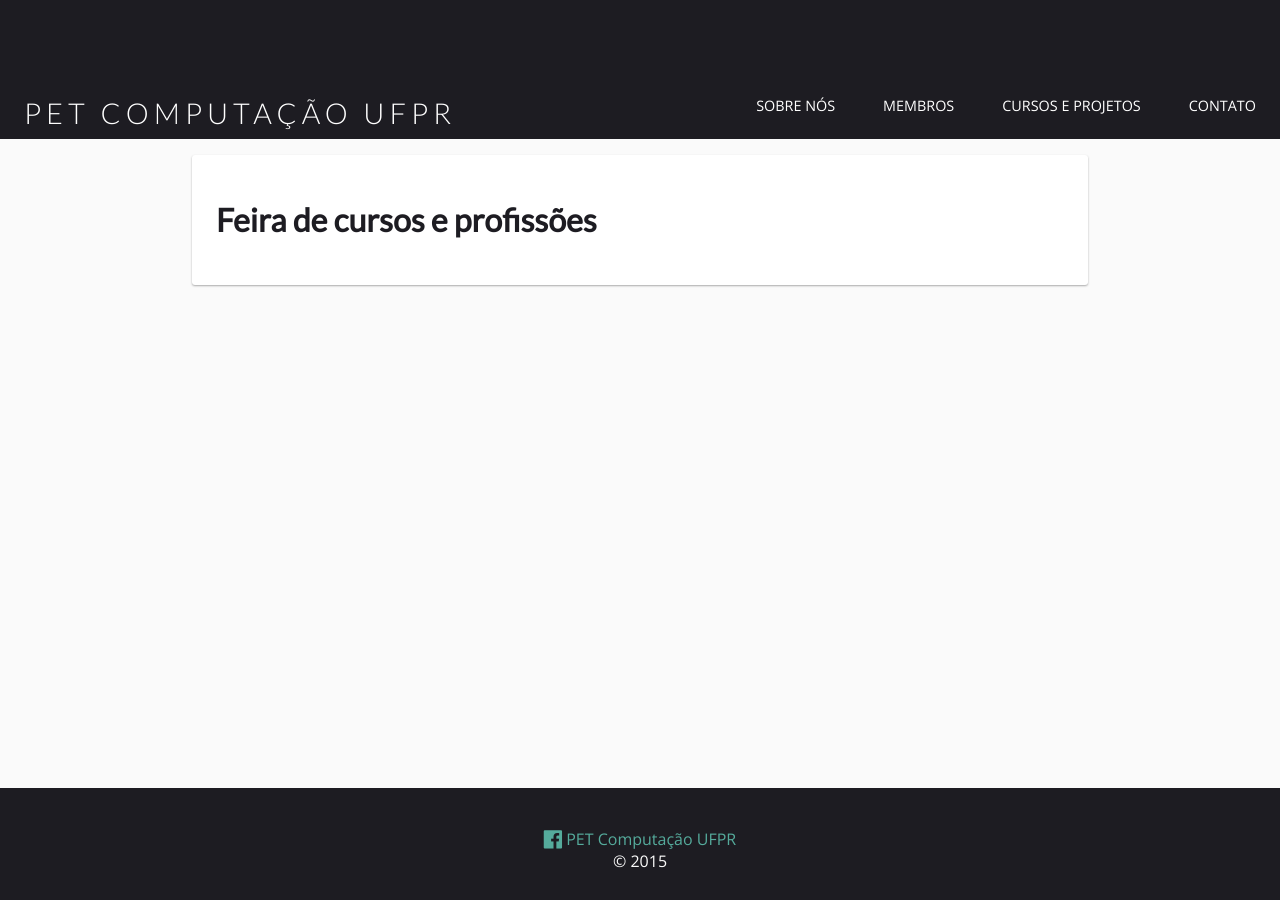
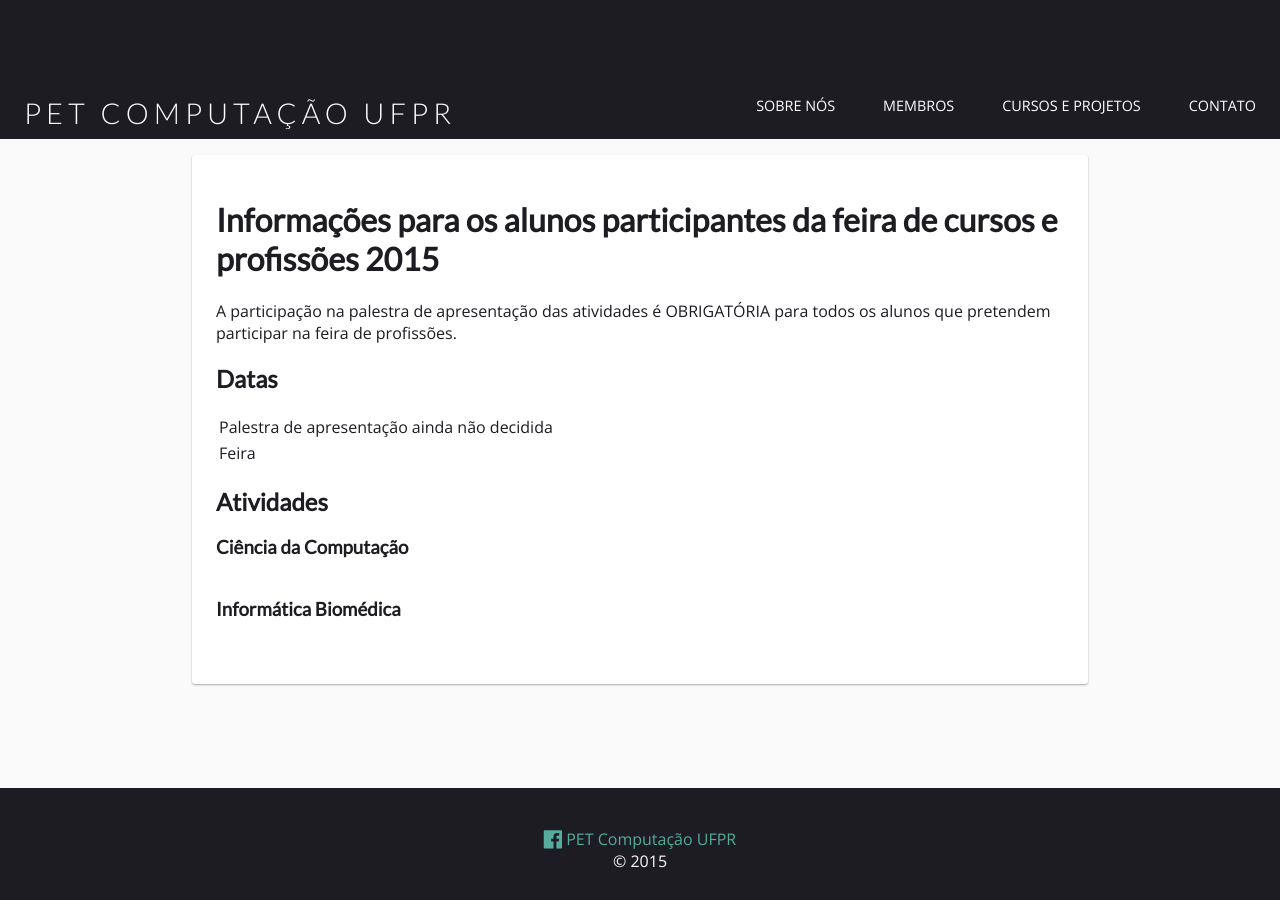
Before and after one commit to abovs/petcomputacaoufpr.github.io, a Jekyll site: the page built from feira.html, in a window 1280 px wide. Built offline with Jekyll 4.4.1, drawn with Linux system fonts in a browser that asks for light colours; nearby versions of some CDN libraries.

Commit message:
rascunho da página da feira

```diff
--- a/feira.html
+++ b/feira.html
@@ -2,6 +2,55 @@
 layout: pet
 title: PET Computação UFPR
 ano: 2015
+
+data_palestra:
+
+inicio_feira:
+final_feira:
+
+
+atividades_bcc:
+
+
+atividades_ibm:
 ---
 
-<h1>Feira de cursos e profissões {{ ano }}</h1>
+<h1>Informações para os alunos participantes da feira de cursos e profissões {{ page.ano }}</h1>
+
+
+<p>A participação na palestra de apresentação das atividades é
+OBRIGATÓRIA para todos os alunos que pretendem participar na
+feira de profissões.
+</p>
+
+
+<h2>Datas</h2>
+
+<table>
+	<tr>
+		<td>Palestra de apresentação</td>
+		<td>{% if page.data_palestra %}{{ page.data_palestra }}{% else %}ainda não decidida{% endif %}</td>
+	</tr>
+	<tr>
+		<td>Feira</td>
+		<td>{% if page.inicio_feira %}{{ page.inicio_feira }} a {{ page.final_feira }}{% endif %}</td>
+	</tr>
+</table>
+
+
+<h2>Atividades</h2>
+
+<h3>Ciência da Computação</h3>
+<ul>
+	{% for ativ in page.atividades_bcc %}
+	<li>{{ ativ.nome }}{% if ativ.link %}<a href="{{ ativ.link }}">ver</a>{% endif %}</li>
+	{% endfor %}
+</ul>
+
+
+<h3>Informática Biomédica</h3>
+<ul>
+	{% for ativ in page.atividades_ibm %}
+	<li>{{ ativ.nome }}{% if ativ.link %}<a href="{{ ativ.link }}">ver</a>{% endif %}</li>
+	{% endfor %}
+</ul>
```
